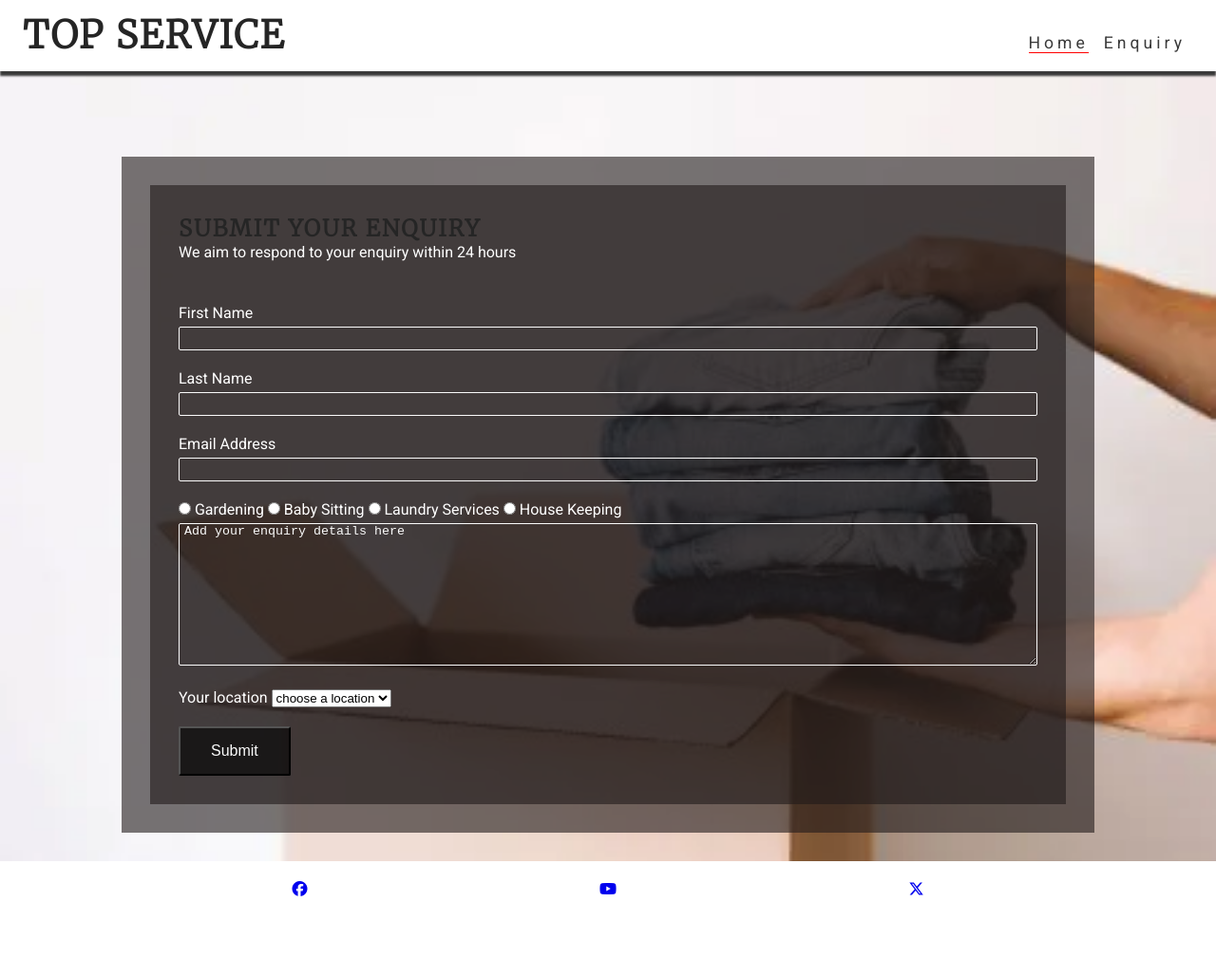
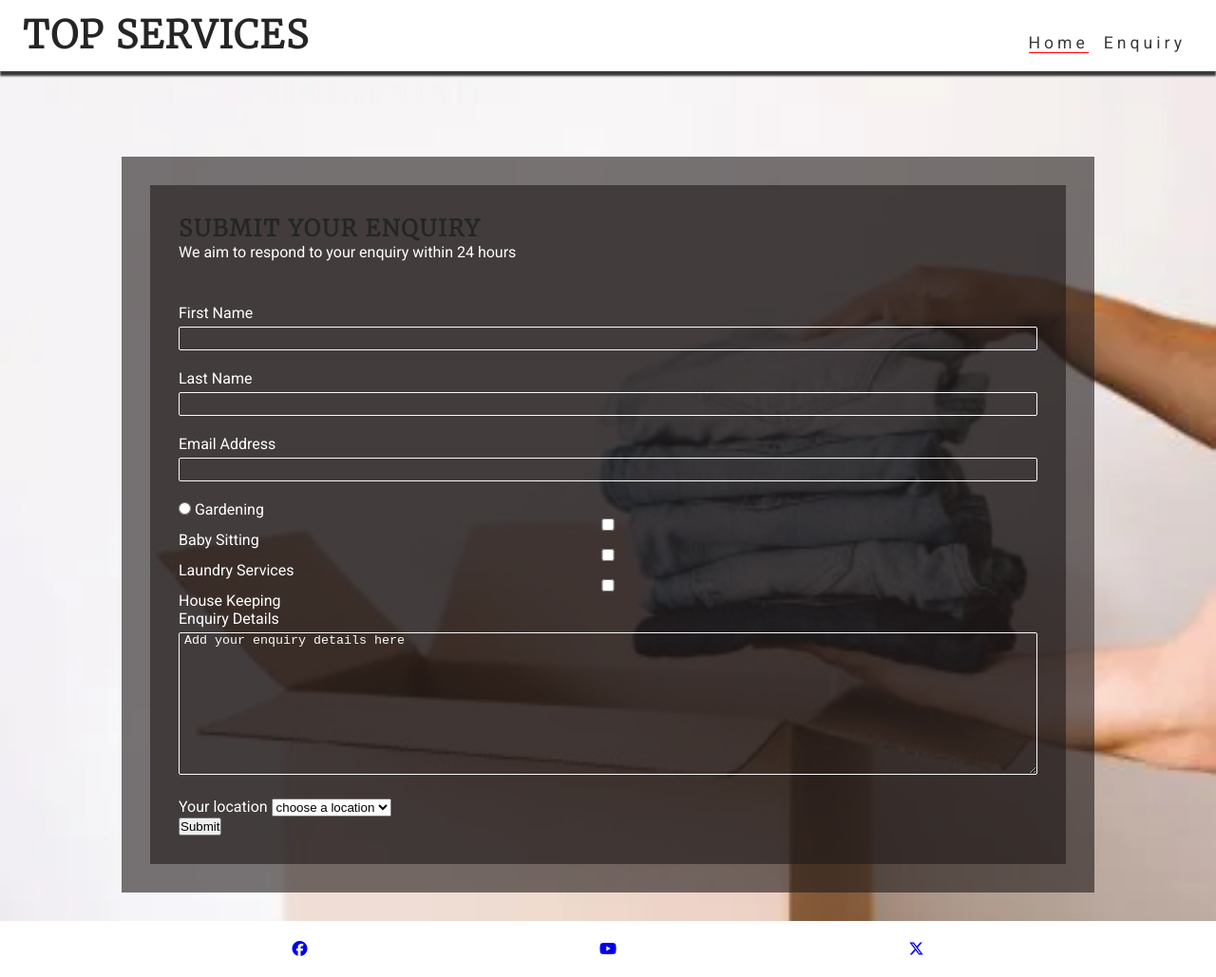
Before and after one commit to Flora-King/TopServices, a plain HTML site: page enquiry.html in a window 1280 px wide. Shown: the whole page at 95% size. Before the commit the page ends 966 px from the top, so only its background shows below. Drawn offline with Linux system fonts and the light colour scheme.

Commit message:
Fix error in enquiry page

```diff
--- a/assets/css/style.css
+++ b/assets/css/style.css
@@ -235,7 +235,7 @@ main {
 }
 
 
-#btn {
+#join-button {
     margin-top: 20px;
     border-radius: 2px;
     padding: 15px 32px;
--- a/enquiry.html
+++ b/enquiry.html
@@ -6,14 +6,14 @@
     <meta name="description" content="services, top service, gardening, london, rubbish collection, rubbish, laundry services, laundry, house keeping, keeping">
 
     <!-- Page title -->
-    <title>Top Service</title>
+    <title>Top Services</title>
     <link rel="stylesheet" href="assets/css/style.css">
 </head>
 <body>
     <!-- Header -->
     <header>
         <a href="index.html">
-            <h1 id="logo">Top Service</h1>
+            <h1 id="logo">Top Services</h1>
         </a>
         <input type="checkbox" id="nav-toggle" name="nav-toggle">
         <label for="nav-toggle" class="nav-toggle-label"><i class="fa-solid fa-bars"></i></label>
@@ -42,14 +42,14 @@
                 <input type="email" id="email" class="text-input" name="email-address" required autocomplete="off">
                 <input type="radio" class="radio"  id="gardening" name="service-type" value="gardening">
                 <label for="gardening">Gardening</label>
-                <input type="radio" class="radio" id="baby-sitting" name="service-type" value="baby-sitting" >
+                <input type="checkbox" class="checkbox" id="baby-sitting" name="service-type" value="baby-sitting" >
                 <label for="baby-sitting">Baby Sitting</label>
-                <input type="radio" class="radio" id="laundry" name="service-type" value="laundry">
+                <input type="checkbox" class="checkbox" id="laundry" name="service-type" value="laundry">
                 <label for="laundry">Laundry Services</label>
-                <input type="radio" class="radio" id="house-keeping" name="service-type" value="house-keeping">
+                <input type="checkbox" class="checkbox" id="house-keeping" name="service-type" value="house-keeping">
                 <label for="house-keeping">House Keeping</label>
                 <br>
-                <!--<label for="enquiry-desc">Enquiry Details</label>-->
+                <label for="enquiry-desc">Enquiry Details</label>
                 <textarea name="enquiry-desc" id="enquiry-desc" cols="80" rows="13">Add your enquiry details here</textarea>
                 <br>
                 <label for="location">Your location</label>
@@ -61,8 +61,8 @@
                     <option value="east-sussex">East Sussex</option>
                 </select>
                 <br>
-            <button id="btn" type="button" onclick="">Submit</button>
-
+            <!-- <button id="btn" type="submit" onclick="https://formdump.codeinstitute.net/">Submit</button> -->
+            <button id="btn" type="submit" class="join-button">Submit</button>
             </form>
         </div>
     </section>
```
Also changed, not shown: index.html (+1 -1 lines).
